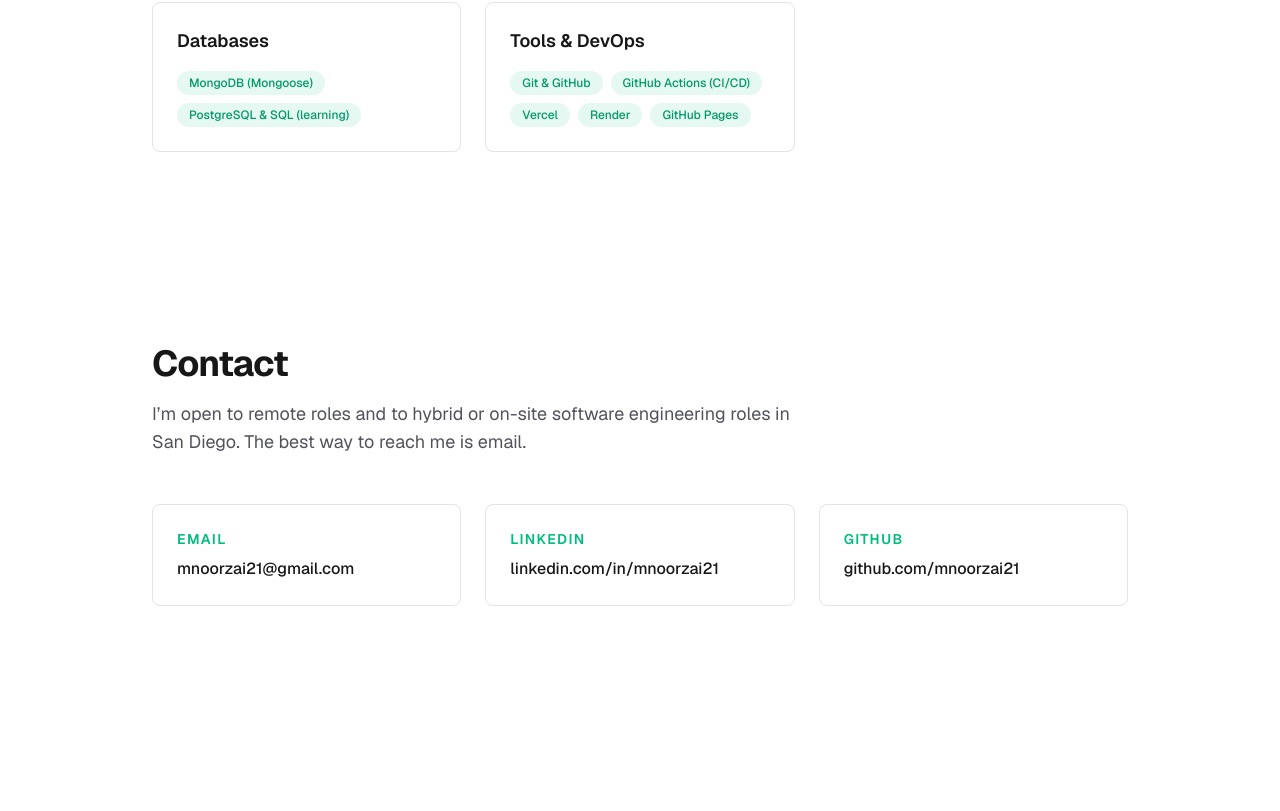
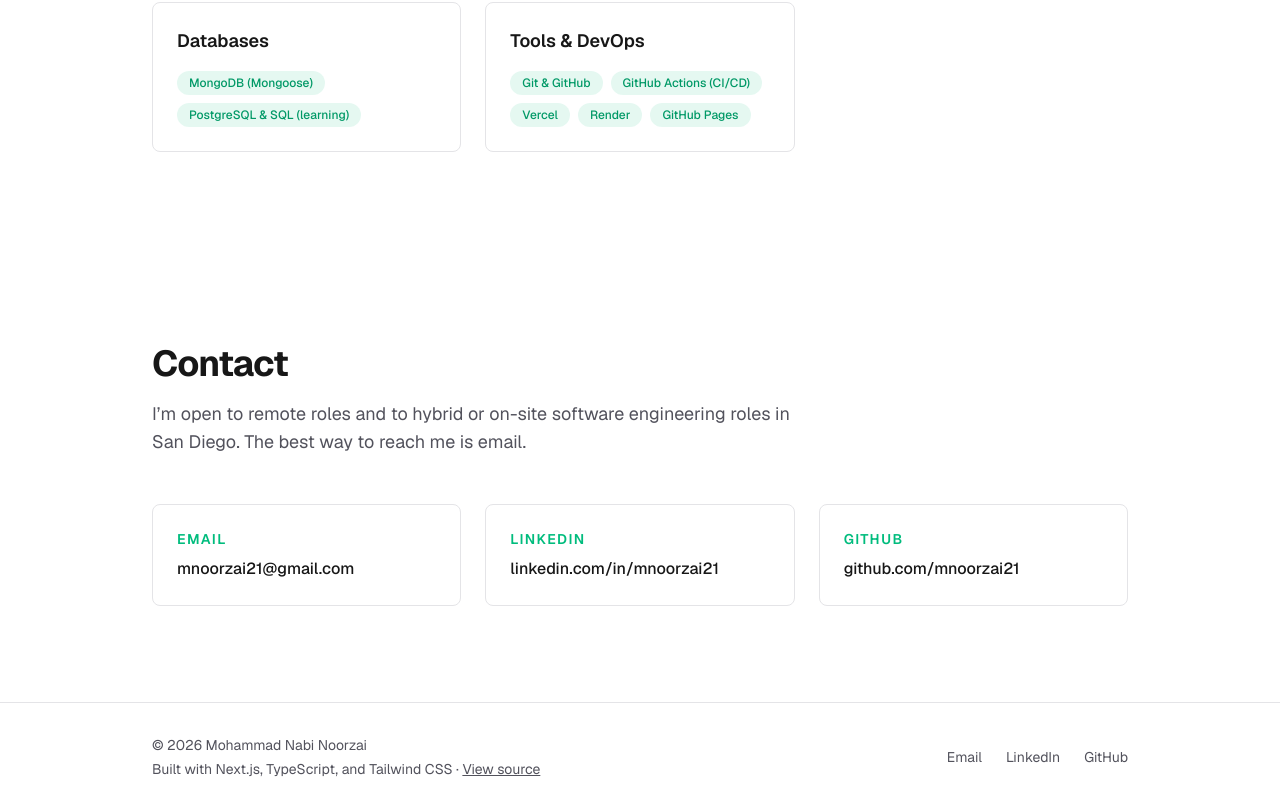
Before and after one commit to mnoorzai21/nabi-portfolio, a Next.js app: page / in a window 1280 px wide. Shown: the part 3284-4095 px from the top of the page. Before the commit the page ends 3986 px from the top, so only its background shows below. Built offline with nearby package versions, Linux system fonts and the light colour scheme.

Commit message:
feat: add site footer (#13)
Add a footer to my portfolio.

```diff
--- a/src/app/layout.tsx
+++ b/src/app/layout.tsx
@@ -2,6 +2,7 @@ import type { Metadata } from "next";
 import { Geist, Geist_Mono } from "next/font/google";
 import "./globals.css";
 import Header from "@/components/Header";
+import Footer from "@/components/Footer";
 
 // Fonts are self-hosted by Next.js at build time, so no requests go to Google.
 const geistSans = Geist({
@@ -47,6 +48,7 @@ export default function RootLayout({ children }: LayoutProps<"/">) {
       <body className="min-h-full flex flex-col">
         <Header />
         {children}
+        <Footer />
       </body>
     </html>
   );
--- /dev/null
+++ b/src/components/Footer.tsx
@@ -0,0 +1,41 @@
+import { socialLinks } from "@/data/socials";
+
+export default function Footer() {
+  const year = new Date().getFullYear();
+
+  return (
+    <footer className="border-t border-zinc-200 dark:border-zinc-800">
+      <div className="mx-auto flex max-w-5xl flex-col gap-4 px-6 py-8 text-sm text-zinc-600 sm:flex-row sm:items-center sm:justify-between dark:text-zinc-400">
+        <div>
+          <p>© {year} Mohammad Nabi Noorzai</p>
+          <p className="mt-1">
+            Built with Next.js, TypeScript, and Tailwind CSS ·{" "}
+            <a
+              href="https://github.com/mnoorzai21/nabi-portfolio"
+              target="_blank"
+              rel="noopener noreferrer"
+              className="underline hover:text-emerald-500"
+            >
+              View source
+            </a>
+          </p>
+        </div>
+
+        <ul aria-label="Social links" className="flex gap-6">
+          {socialLinks.map((link) => (
+            <li key={link.label}>
+              <a
+                href={link.href}
+                target={link.href.startsWith("http") ? "_blank" : undefined}
+                rel={link.href.startsWith("http") ? "noopener noreferrer" : undefined}
+                className="hover:text-emerald-500"
+              >
+                {link.label}
+              </a>
+            </li>
+          ))}
+        </ul>
+      </div>
+    </footer>
+  );
+}
```
